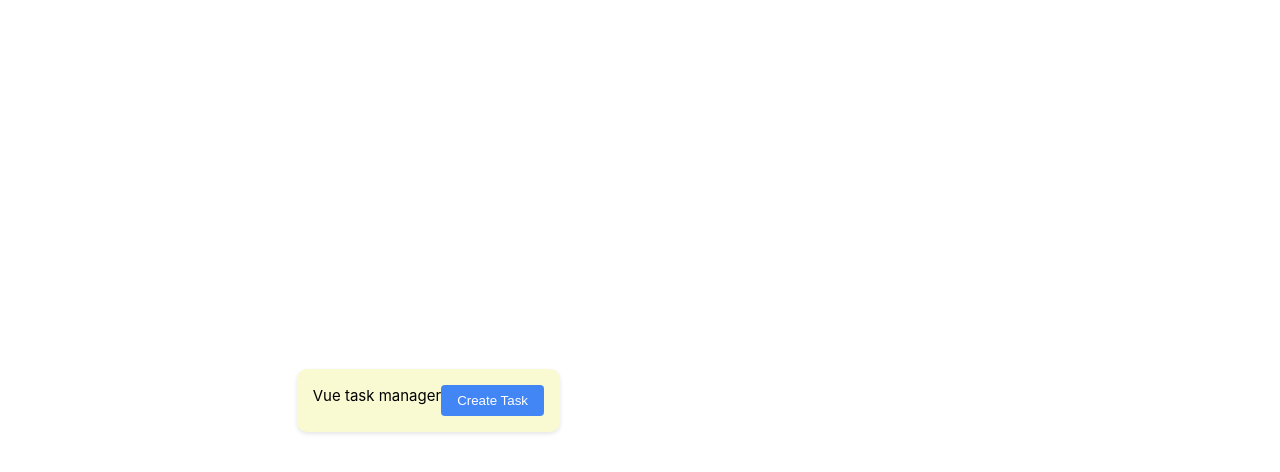
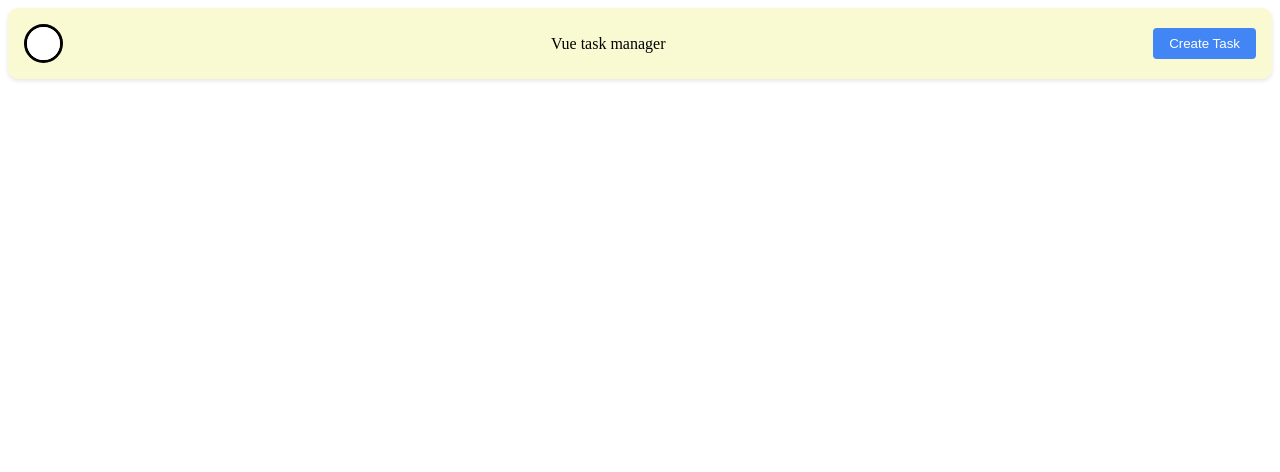
Before and after one commit to Sh3lby007/elite-task, a Vue app: page / in a window 1280 px wide. Shown: the top 472 px of the page. Built offline with nearby package versions, Linux system fonts and the light colour scheme.

Commit message:
modal and search component progress

```diff
--- a/package.json
+++ b/package.json
@@ -4,7 +4,7 @@
   "private": true,
   "type": "module",
   "scripts": {
-    "dev": "vite",
+    "dev": "vite --port 8080",
     "build": "run-p type-check \"build-only {@}\" --",
     "preview": "vite preview",
     "build:delete": "npx rimraf ./dist",
--- a/src/App.vue
+++ b/src/App.vue
@@ -1,75 +1,18 @@
 <script setup lang="ts">
 import { RouterLink, RouterView } from 'vue-router'
-import Header from '@/components/Header.vue'
-import Modal from '@/components/Modal.vue'
+import Modal from './components/Modal.vue'
+import { modalStore } from './stores/modalStore'
+import { storeToRefs } from 'pinia'
+
+const modalData = modalStore()
+const { showModal } = storeToRefs(modalData)
+
+// console.log(showModal)
 </script>
 
 <template>
-  <Header />
-
+  <Modal v-if="showModal" />
   <RouterView />
 </template>
 
-<style scoped>
-header {
-  line-height: 1.5;
-  max-height: 100vh;
-}
-
-.logo {
-  display: block;
-  margin: 0 auto 2rem;
-}
-
-nav {
-  width: 100%;
-  font-size: 12px;
-  text-align: center;
-  margin-top: 2rem;
-}
-
-nav a.router-link-exact-active {
-  color: var(--color-text);
-}
-
-nav a.router-link-exact-active:hover {
-  background-color: transparent;
-}
-
-nav a {
-  display: inline-block;
-  padding: 0 1rem;
-  border-left: 1px solid var(--color-border);
-}
-
-nav a:first-of-type {
-  border: 0;
-}
-
-@media (min-width: 1024px) {
-  header {
-    display: flex;
-    place-items: center;
-    padding-right: calc(var(--section-gap) / 2);
-  }
-
-  .logo {
-    margin: 0 2rem 0 0;
-  }
-
-  header .wrapper {
-    display: flex;
-    place-items: flex-start;
-    flex-wrap: wrap;
-  }
-
-  nav {
-    text-align: left;
-    margin-left: -1rem;
-    font-size: 1rem;
-
-    padding: 1rem 0;
-    margin-top: 1rem;
-  }
-}
-</style>
+<style scoped></style>
--- a/src/assets/main.css
+++ b/src/assets/main.css
@@ -1,4 +1,4 @@
-@import './base.css';
+/* @import './base.css';
 
 #app {
   max-width: 1280px;
@@ -32,4 +32,4 @@
     grid-template-columns: 1fr 1fr;
     padding: 0 2rem;
   }
-}
+} */
--- a/src/components/Header.vue
+++ b/src/components/Header.vue
@@ -1,6 +1,7 @@
 <template>
   <header>
     <div class="header">
+      <Search />
       <text style="color: black">Vue task manager</text>
       <button @click="openModal" class="createTask">
         <span class="button-text">Create Task</span>
@@ -11,6 +12,7 @@
 </template>
 
 <script setup lang="ts">
+import Search from './Search.vue'
 import { modalStore } from '@/stores/modalStore'
 const modalData = modalStore()
 const { openModal } = modalData // use the openModal function in modalStore
@@ -18,6 +20,7 @@
 
 <style scoped>
 .header {
+  align-items: center;
   display: flex;
   background-color: lightgoldenrodyellow;
   box-shadow: 0 2px 4px rgba(0, 0, 0, 0.1);
--- a/src/components/Modal.vue
+++ b/src/components/Modal.vue
@@ -1,7 +1,110 @@
 <template>
-  <div></div>
+  <section class="modal hidden">
+    <div class="flex">
+      <!-- <img src="user.png" width="50px" height="50px" alt="user" /> -->
+      <button @click="closeModal" class="btn-close">⨉</button>
+    </div>
+    <div>
+      <h3>Stay in touch</h3>
+      <p>
+        This is a dummy newsletter form so don't bother trying to test it. Not
+        that I expect you to, anyways. :)
+      </p>
+    </div>
+
+    <input type="email" id="email" placeholder="brendaneich@js.com" />
+    <button class="btn">Submit</button>
+  </section>
+
+  <div class="overlay hidden"></div>
+  <button class="btn btn-open">Open Modal</button>
 </template>
 
-<script setup lang="ts"></script>
+<script setup lang="ts">
+import { modalStore } from '@/stores/modalStore'
 
-<style scoped></style>
+const modalData = modalStore()
+const { closeModal } = modalData
+</script>
+
+<style scoped>
+* {
+  margin: 0;
+  padding: 0;
+  box-sizing: border-box;
+  font-family: 'Inter', sans-serif;
+}
+
+body {
+  display: flex;
+  flex-direction: column;
+  align-items: center;
+  justify-content: center;
+  color: #222;
+  position: relative;
+  min-height: 100vh;
+}
+
+.modal {
+  display: flex;
+  flex-direction: column;
+  justify-content: center;
+  gap: 0.4rem;
+  width: 450px;
+  padding: 1.3rem;
+  min-height: 250px;
+  position: absolute;
+  top: 20%;
+  background-color: white;
+  border: 1px solid #ddd;
+  border-radius: 15px;
+}
+
+.modal .flex {
+  display: flex;
+  align-items: center;
+  justify-content: space-between;
+}
+
+.modal input {
+  padding: 0.7rem 1rem;
+  border: 1px solid #ddd;
+  border-radius: 5px;
+  font-size: 0.9em;
+}
+
+.modal p {
+  font-size: 0.9rem;
+  color: #777;
+  margin: 0.4rem 0 0.2rem;
+}
+
+button {
+  cursor: pointer;
+  border: none;
+  font-weight: 600;
+}
+
+.btn {
+  display: inline-block;
+  padding: 0.8rem 1.4rem;
+  font-weight: 700;
+  background-color: black;
+  color: white;
+  border-radius: 5px;
+  text-align: center;
+  font-size: 1em;
+}
+
+.btn-open {
+  position: absolute;
+  bottom: 150px;
+}
+
+.btn-close {
+  transform: translate(10px, -20px);
+  padding: 0.5rem 0.7rem;
+  background: #eee;
+  border-radius: 50%;
+}
+</style>
--- /dev/null
+++ b/src/components/Search.vue
@@ -0,0 +1,99 @@
+<template>
+  <div class="search-box">
+    <input
+      v-model="searchQuery"
+      type="text"
+      placeholder="Search tasks..."
+      @input="emitSearchEvent"
+    />
+  </div>
+</template>
+
+<script setup lang="ts">
+// Vue required imports
+import { ref } from 'vue'
+import { defineEmits } from 'vue'
+// Variable declartion
+const searchQuery = ref('')
+const emit = defineEmits(['search'])
+
+// Functions
+const emitSearchEvent = () => {
+  const searchValue = searchQuery.value.trim()
+  if (searchValue) {
+    emit('search', searchValue)
+  }
+}
+</script>
+
+<style scoped>
+.search-box {
+  font-size: 10px;
+  border: solid #000000;
+  display: inline-block;
+  position: relative;
+  border-radius: 2.5em;
+  input[type='text'] {
+    font-family: inherit;
+    font-weight: bold;
+    width: 2.5em;
+    height: 2.5em;
+    padding: 0.3em 2.1em 0.3em 0.4em;
+    border: none;
+    box-sizing: border-box;
+    border-radius: 2.5em;
+    transition: width 800ms cubic-bezier(0.68, -0.55, 0.27, 1.55) 150ms;
+    &:focus {
+      outline: none;
+    }
+    &:focus,
+    &:not(:placeholder-shown) {
+      width: 18em;
+      transition: width 800ms cubic-bezier(0.68, -0.55, 0.27, 1.55);
+      + button[type='reset'] {
+        transform: rotate(-45deg) translateY(0);
+        transition: transform 150ms ease-out 800ms;
+      }
+      + button[type='reset']:after {
+        opacity: 1;
+        transition:
+          top 150ms ease-out (800ms + 150ms),
+          right 150ms ease-out (800ms + 150ms),
+          opacity 150ms ease (800ms + 150ms);
+      }
+    }
+  }
+  button[type='reset'] {
+    background-color: transparent;
+    width: 1.4em;
+    height: 1.4em;
+    border: 0;
+    padding: 0;
+    outline: 0;
+    display: flex;
+    justify-content: center;
+    align-items: center;
+    position: absolute;
+    top: (2.5em / 2) - (1.4em / 2);
+    right: (2.5em / 2) - (1.4em / 2);
+    transform: rotate(-45deg)
+      translateY(2.5em - transition transform 150ms ease-out 150ms);
+    transition: transform 150ms ease-out 150ms;
+    &:before,
+    &:after {
+      content: '';
+      background-color: #000000;
+      width: 0.3em;
+      height: 1.4em;
+      position: absolute;
+    }
+    &:after {
+      transform: rotate(90deg);
+      opacity: 0;
+      transition:
+        transform 150ms ease-out,
+        opacity 150ms ease-out;
+    }
+  }
+}
+</style>
--- a/src/views/HomeView.vue
+++ b/src/views/HomeView.vue
@@ -1,7 +1,9 @@
 <template>
-  <div></div>
+  <Header />
 </template>
 
-<script setup lang="ts"></script>
+<script setup lang="ts">
+import Header from '@/components/Header.vue'
+</script>
 
 <style scoped></style>
```
